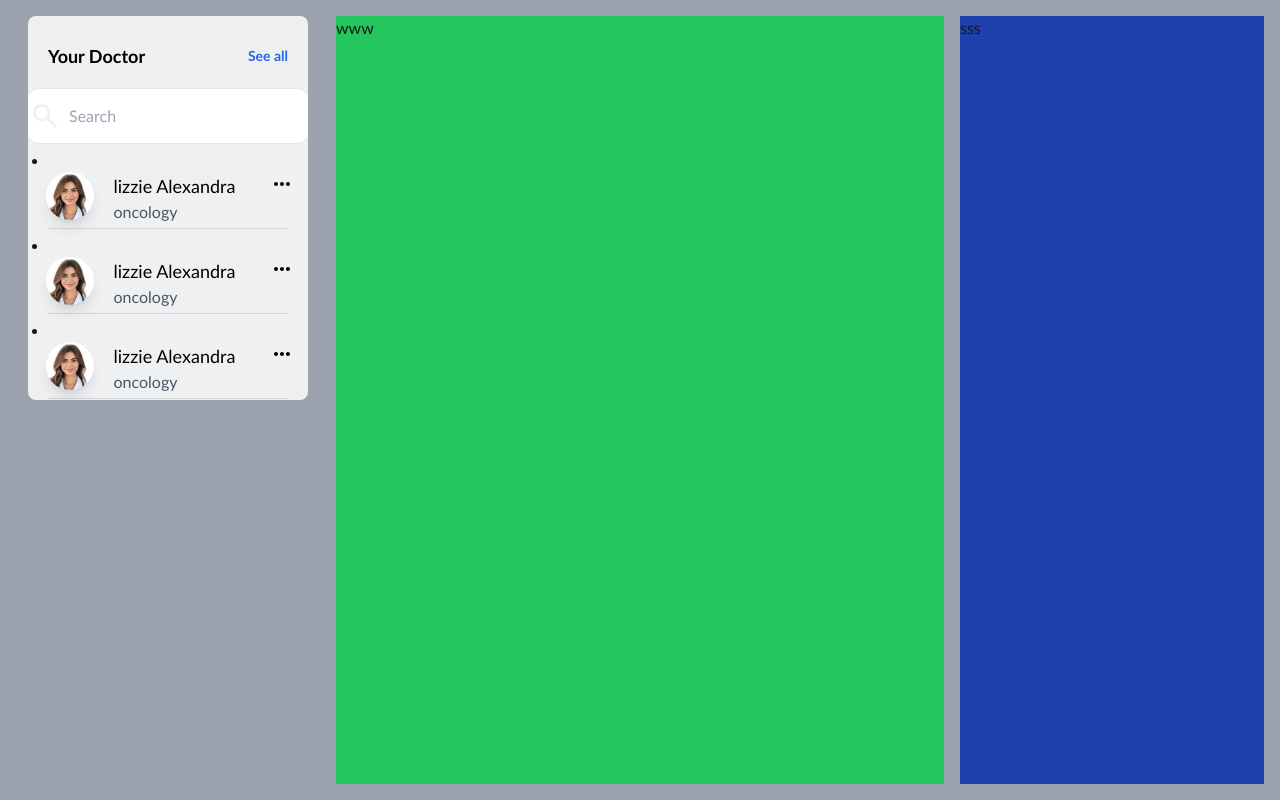
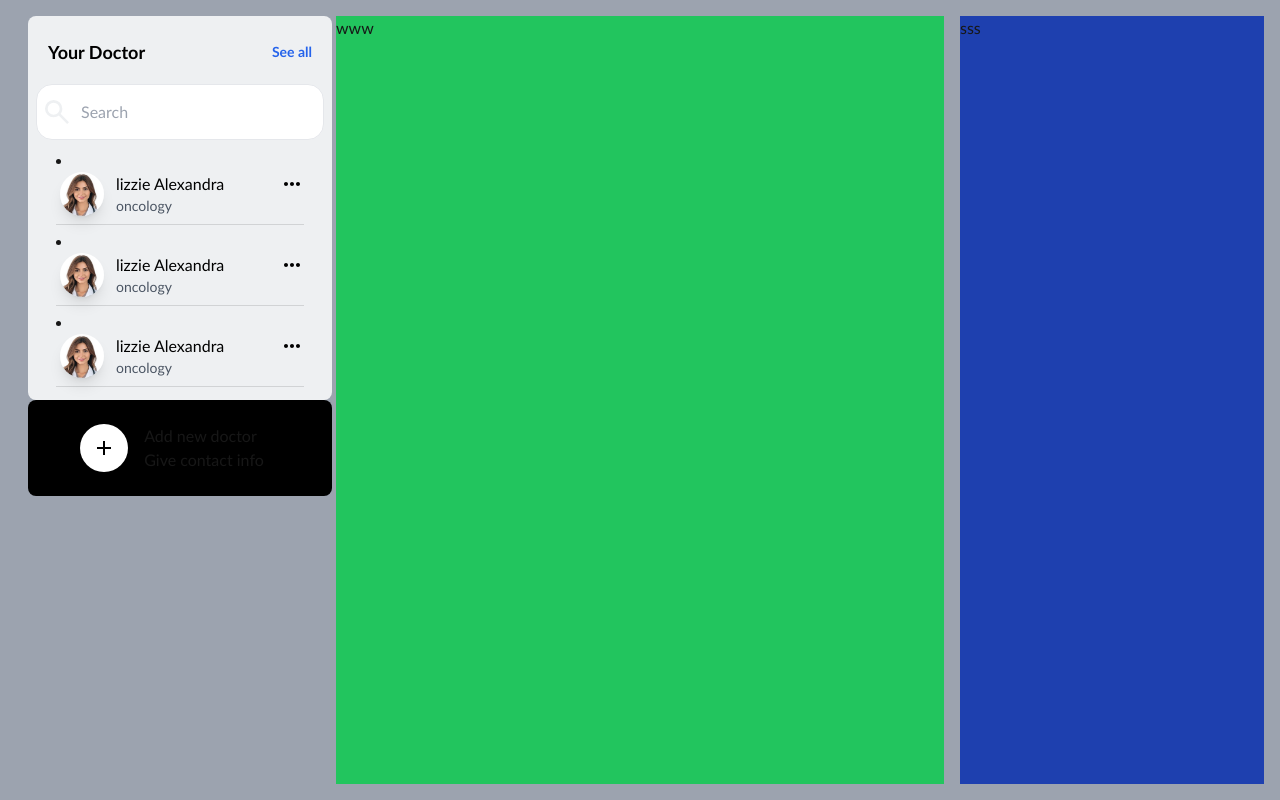
Before and after one commit to AlirezaAkbarpour/bonita, a Next.js app: page / in a window 1280 px wide. Built offline with nearby package versions, Linux system fonts and the light colour scheme.

Commit message:
add doctor component created

```diff
--- a/app/page.tsx
+++ b/app/page.tsx
@@ -1,10 +1,20 @@
 import DoctorListComponent from "@/components/doctorListComponent";
+import Add from "@mui/icons-material/Add";
 
 export default function Home() {
   return (
     <div className="w-full h-screen bg-gray-400 flex px-2 py-4 max-md:flex-col max-md:h-full">
-      <div className="flex-1 max-md:flex-auto w-64 mx-2 flex justify-center">
+      <div className="flex-1 max-md:flex-auto w-56 mx-2 flex flex-col">
         <DoctorListComponent/>
+        <div className="w-full h-24 bg-black mx-3 rounded-lg flex justify-center items-center px-8">
+                <div className="w-12 h-12 bg-white rounded-full flex justify-center items-center p-2">
+                  <Add sx={{color:'black'}}/>
+                </div>
+                <div className="mx-4">
+                        <div className="">Add new doctor</div>
+                        <div>Give contact info</div>
+                </div>
+        </div>
       </div>
       <div className="flex-2 max-md:flex-auto mx-2 bg-green-500">
          www
--- a/components/ListItem.tsx
+++ b/components/ListItem.tsx
@@ -5,22 +5,24 @@ import { Divider } from '@mui/material'
 export default function ListItem() {
   return (
     <>
-    <li className="w-full mt-1">
-                  <div className="w-full flex justify-around">
+    <li className="w-auto mt-1">
+                  <div className="w-full flex justify-between mb-1">
                       <div className="flex">
-                        <Image src='/statics/images/photo.jpg' width={64} height={64} alt="Doctor Picture"
-                             className="w-12 h-12 rounded-full mx-1 shadow-lg"
+                        <Image src='/statics/images/photo.jpg' width={48} height={48} alt="Doctor Picture"
+                             className="w-11 h-11 rounded-full mx-1 shadow-lg"
                         />
-                        <div className="px-4">
-                          <div className="text-lg text-black font-normal">lizzie Alexandra</div>
-                          <div className="text-base text-gray-600 font-normal">oncology</div>
+                        <div className="px-2">
+                          <div className="text-base text-black font-normal">lizzie Alexandra</div>
+                          <div className="text-sm text-gray-600 font-normal">oncology</div>
                         </div>
                       </div>
                       <div className="w-6 h-6 flex items-start">
                         <MoreHoriz sx={{color:"black"}}/>
                       </div>
                   </div>
-                  <Divider orientation="horizontal" variant="middle" sx={{marginTop:"4px"}}/>
+                  <div className='w-full mt-2'>
+                    <Divider orientation="horizontal" variant="fullWidth" />
+                  </div>
           </li>
     </>
   )
--- a/components/doctorListComponent.tsx
+++ b/components/doctorListComponent.tsx
@@ -4,7 +4,7 @@ import ListItem from "./ListItem";
 
 export default function DoctorListComponent() {
   return (
-    <div className="w-full h-96 bg-manual_gray px-1 py-2 mx-3 rounded-lg overflow-hidden">
+    <div className="w-full h-96 bg-manual_gray px-1 py-1 mx-3 rounded-lg overflow-hidden">
         <div className="flex flex-row w-full px-4 h-16 items-center justify-between">
             <div className="text-black text-lg font-semibold">Your Doctor</div>
             <div className="text-blue-600 text-sm font-semibold">
@@ -19,7 +19,7 @@ export default function DoctorListComponent() {
             </input>
           </div>
         </div>
-        <div className="w-full h-86 ">
+        <div className="w-auto h-86 px-6 py-1">
           <ListItem/>
           <ListItem/>
           <ListItem/>
```
